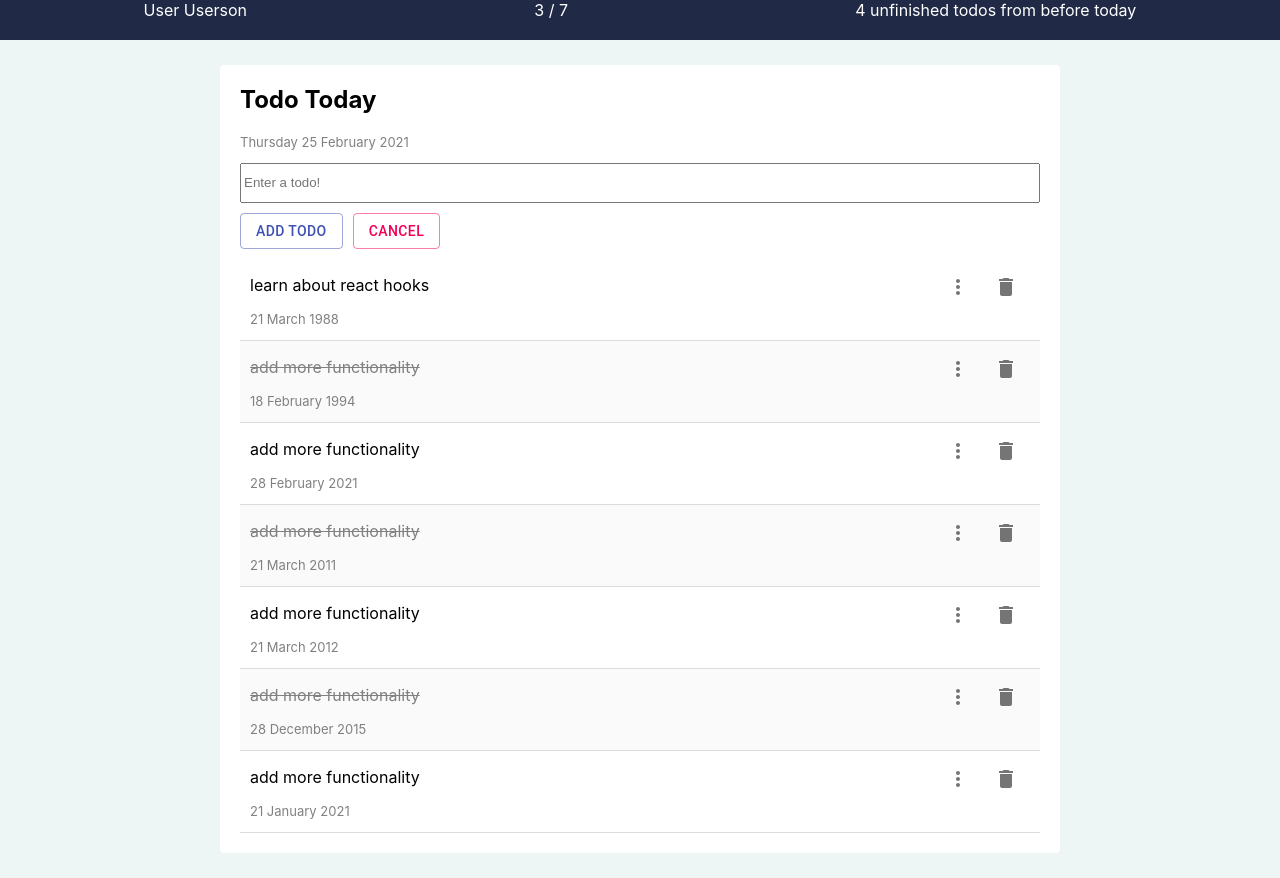
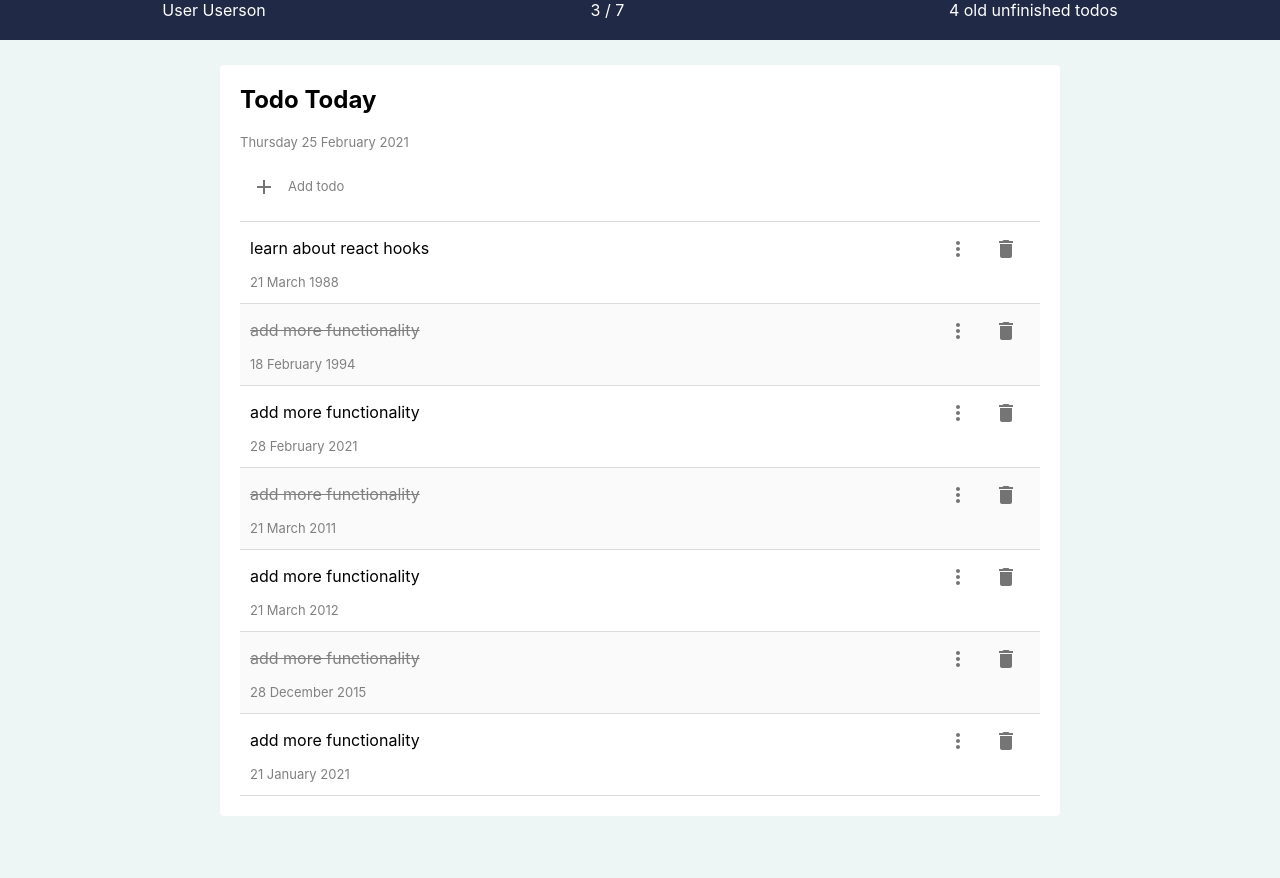
Before and after one commit to larsdjursner/todo-typescript, a React (Create React App) app: page / in a window 1280 px wide. Both pictures are taken after a click on the button "CANCEL". After the commit the page ends 841 px from the top, so only its background shows below. Built offline with nearby package versions, Linux system fonts and the light colour scheme.

Commit message:
lil update to todoform

```diff
--- a/src/App.css
+++ b/src/App.css
@@ -30,17 +30,7 @@ input {
 	box-sizing: border-box;
 }
 
-.Nav {
-	background-color: rgb(32, 42, 70);
-	color: white;
-	height: 40px;
-	display: flex;
-	justify-content: space-around;
-}
 
-.Nav > * {
-	margin: 0;
-}
 
 li.todo {
 	list-style-type: none;
@@ -63,18 +53,6 @@ p.todo-content {
 	word-wrap: break-word;
 }
 
-.input {
-	height: 40px;
-}
-
-.todoform > * {
-	margin-bottom: 10px;
-}
-
-.todoform-buttons > :first-child {
-	margin-right: 10px;
-}
-
 .todo-buttons {
 	display: flex;
 }
@@ -91,3 +69,53 @@ li:nth-child(odd) {
 li:hover {
 	background-color: rgb(222, 234, 243);
 }
+
+
+
+.todoform-input {
+	height: 40px;
+}
+.todoform {
+	border-bottom: 1px solid rgb(221, 218, 218);
+}
+.todoform > * {
+	margin-bottom: 10px;
+}
+
+.todoform-content > * {
+	margin-bottom: 10px;
+}
+
+.todoform-content-noform > * {
+	margin-bottom: 10px;
+	display: inline-block;
+	white-space: nowrap;
+	font-size: small;
+	cursor: pointer;
+	color: gray;
+}
+
+.todoform-content-noform:hover #todoform-content-addicon {
+	color: rgb(32, 42, 70);
+}
+
+.todoform-content-noform:hover #todoform-content-text{
+	color:rgb(32, 42, 70);
+}
+
+.todoform-buttons > :first-child {
+	margin-right: 10px;
+}
+
+
+.Nav {
+	background-color: rgb(32, 42, 70);
+	color: white;
+	height: 40px;
+	display: flex;
+	justify-content: space-around;
+}
+
+.Nav > * {
+	margin: 0;
+}
--- a/src/components/Nav.tsx
+++ b/src/components/Nav.tsx
@@ -18,7 +18,7 @@ const Nav: React.FC = () => {
 			.filter((t) => getFullDate(t.date) !== getFullDate(today)).length;
 
 		return count > 0
-			? count + " unfinished todos from before today"
+			? count + " old unfinished todos"
 			: "All old todos are done!";
 	};
 
--- a/src/components/TodoForm.tsx
+++ b/src/components/TodoForm.tsx
@@ -1,6 +1,8 @@
 import React, { useState } from "react";
 import Button from "@material-ui/core/Button";
-import { getCurrentDate } from '../utils/dateFunctions'
+import { getCurrentDate } from "../utils/dateFunctions";
+import { IconButton } from "@material-ui/core";
+import AddIcon from '@material-ui/icons/Add';
 
 interface ITodoForm {
 	createTodo(id: number, value: string): void;
@@ -9,6 +11,7 @@ interface ITodoForm {
 export const TodoForm: React.FC<ITodoForm> = ({ createTodo }) => {
 	const [value, setValue] = useState("");
 	const [currentId, setCurrentId] = useState(10); //hacky id assign until an api can be called
+	const [showForm, setShowForm] = useState(true);
 
 	const handleSubmit = async (e: React.FormEvent<HTMLFormElement>) => {
 		e.preventDefault();
@@ -21,27 +24,34 @@ export const TodoForm: React.FC<ITodoForm> = ({ createTodo }) => {
 		setValue("");
 	};
 
-	const handleCancel = () => {
+	const toggleForm = () => {
 		setValue("");
+		setShowForm(!showForm);
 	};
-
 
 	return (
 		<div className="todoform">
-			<div className="todo-header">
+			<div className="todoform-header">
 				<h2>Todo Today</h2>
 				<p className="date"> {getCurrentDate()} </p>
 			</div>
 
-			<form id="submit-form" action="/" onSubmit={(e) => handleSubmit(e)}>
+			{showForm ?
+			<div className="todoform-content">
+				<form
+					id="submit-form"
+					action="/"
+					onSubmit={(e) => handleSubmit(e)}
+				>
 					<input
 						type="text"
-					className="input"
+						className="todoform-input"
 						value={value}
 						onChange={(e) => setValue(e.target.value)}
 						placeholder={"Enter a todo!"}
 					/>
 				</form>
+
 				<div className="todoform-buttons">
 					<Button
 						type="submit"
@@ -52,7 +62,7 @@ export const TodoForm: React.FC<ITodoForm> = ({ createTodo }) => {
 						Add todo
 					</Button>
 					<Button
-					onClick={handleCancel}
+						onClick={toggleForm}
 						form="submit-form"
 						variant="outlined"
 						color="secondary"
@@ -61,5 +71,14 @@ export const TodoForm: React.FC<ITodoForm> = ({ createTodo }) => {
 					</Button>
 				</div>
 			</div>
+			: <div className="todoform-content-noform" onClick={toggleForm}>
+				<IconButton id="todoform-content-addicon">
+					<AddIcon />
+				</IconButton>
+				<p id="todoform-content-text">Add todo</p>
+			</div>
+			}
+
+		</div>
 	);
 };
```
Lines whose indentation alone changed are shown as unchanged.
